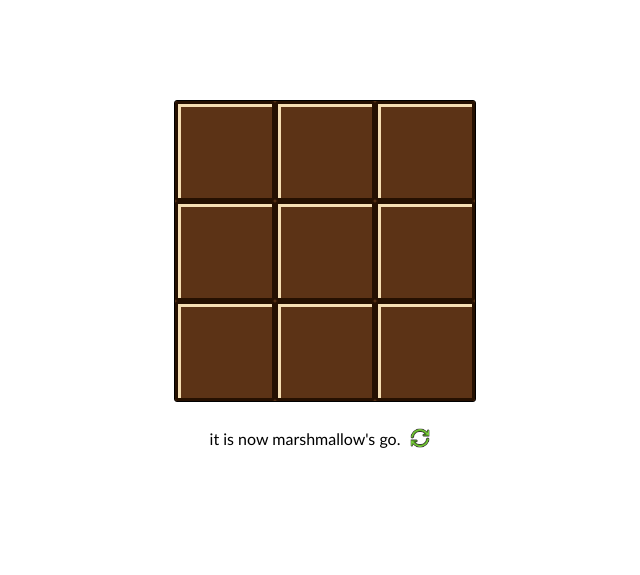
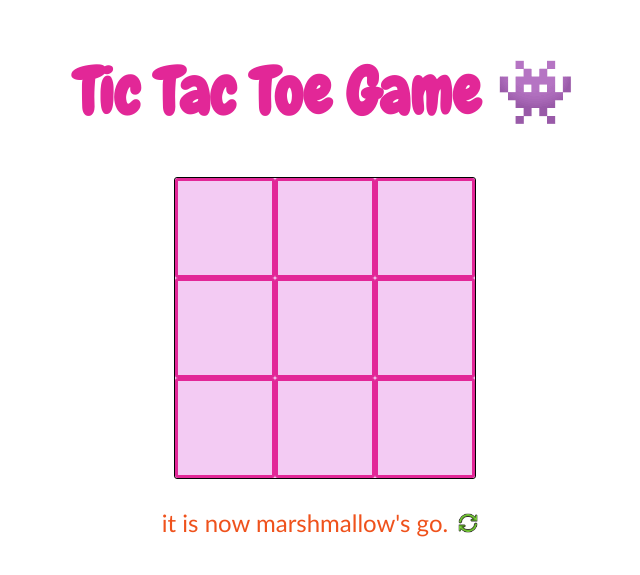
Before and after one commit to BuhleMtshali/tic-tac-game, a React (Vite) app in the folder tic-tac-game/: page / in a window 1280 px wide. Shown: the part 121-696 px from the top of the page, without its empty margins (315-955 px from the left). Built offline with nearby package versions, Linux system fonts and the light colour scheme.

Commit message:
updated the app.js and the app.jsx

```diff
--- a/tic-tac-game/src/App.css
+++ b/tic-tac-game/src/App.css
@@ -1,3 +1,5 @@
+@import url('https://fonts.googleapis.com/css2?family=Chewy&family=Inter+Tight:ital,wght@0,100..900;1,100..900&display=swap');
+
 .app {
   height: 100vh;
   display: flex;
@@ -6,6 +8,11 @@
   flex-direction: column;
 }
 
+.app h1{
+  font-size: 4rem;
+  font-family: "Chewy", system-ui;
+  color: #E22797;
+}
 .gameboard {
   width: 300px;
   height: 300px;
@@ -14,21 +21,21 @@
   justify-content: center;
   align-items: center;
   border: 1px solid black;
-  background-color: rgb(92, 51, 22);
+  background-color: #F3CBF3;
   border-radius: 3px;
 }
 
 .square {
   width: 100px;
   height: 100px;
-  border: 3px solid rgb(37, 16, 1);
+  border: 3px solid #E22797;
   box-sizing: border-box;
   display: flex;
   justify-content: center;
   align-items: center;
   cursor: pointer;
   border-radius: 3px;
-  box-shadow: 3px 3px 0px 0px wheat inset;
+
 }
 
 .square > div {
@@ -51,6 +58,8 @@
   display: flex;
   align-items: center;
   justify-content: space-between;
+  font-size: 1.5rem;
+  color: #EF521C;
 }
 
 .marshmallow {
--- a/tic-tac-game/src/App.jsx
+++ b/tic-tac-game/src/App.jsx
@@ -102,6 +102,7 @@ const App = () => {
 
   return (
     <div className="app">
+      <h1>Tic Tac Toe Game 👾</h1>
       <div className="gameboard">
         {cells.map((cell, index) => (
           <Cell
```
